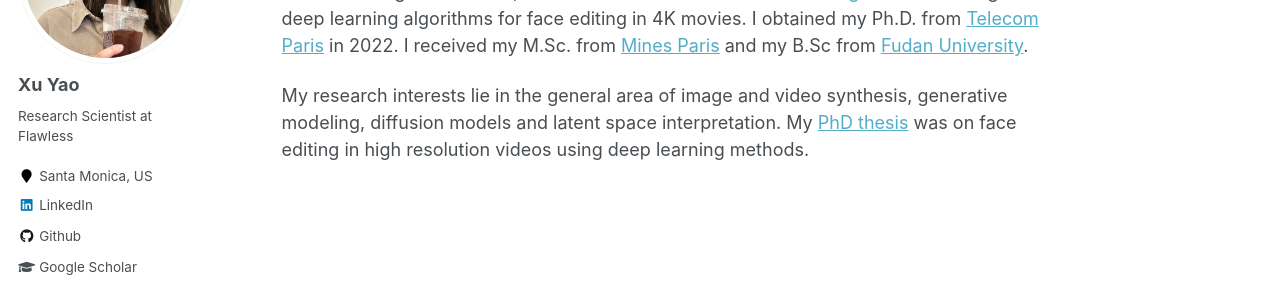
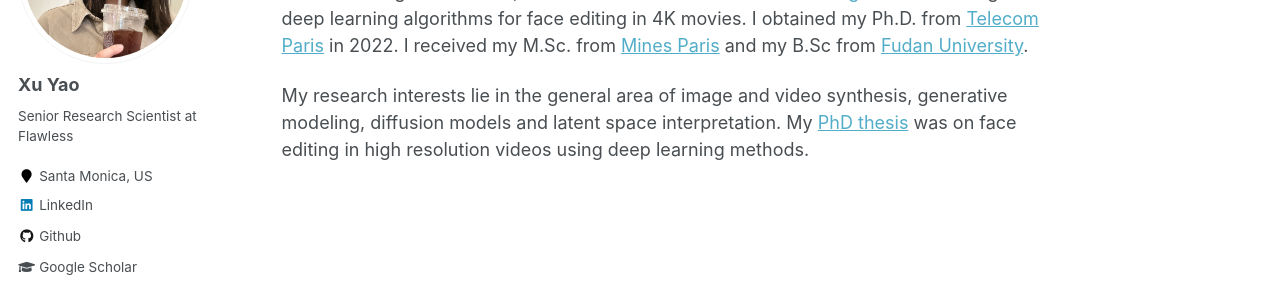
Before and after one commit to Xu-Yao/xu-yao.github.io, a Jekyll site: the page built from _pages/about.md, in a window 1280 px wide. Shown: the part 229-529 px from the top of the page. Built offline with Jekyll 4.4.1, drawn with Linux system fonts in a browser that asks for light colours.

Commit message:
update resume

```diff
--- a/_config.yml
+++ b/_config.yml
@@ -82,7 +82,7 @@
 author:
   name             : "Xu Yao"
   avatar           : "my-photo2.jpg"
-  bio              : "Research Scientist at Flawless"
+  bio              : "Senior Research Scientist at Flawless"
   location         : "Santa Monica, US"
   employer         :
   pubmed           : #"https://www.ncbi.nlm.nih.gov/pubmed/?term=john+snow"
--- a/_data/navigation.yml
+++ b/_data/navigation.yml
@@ -4,4 +4,4 @@
     url: /publications/
 
   - title: "CV"
-    url: https://xu-yao.github.io/files/CV.pdf
+    url: /files/CV_Xu_Yao_2025_04.pdf
```
